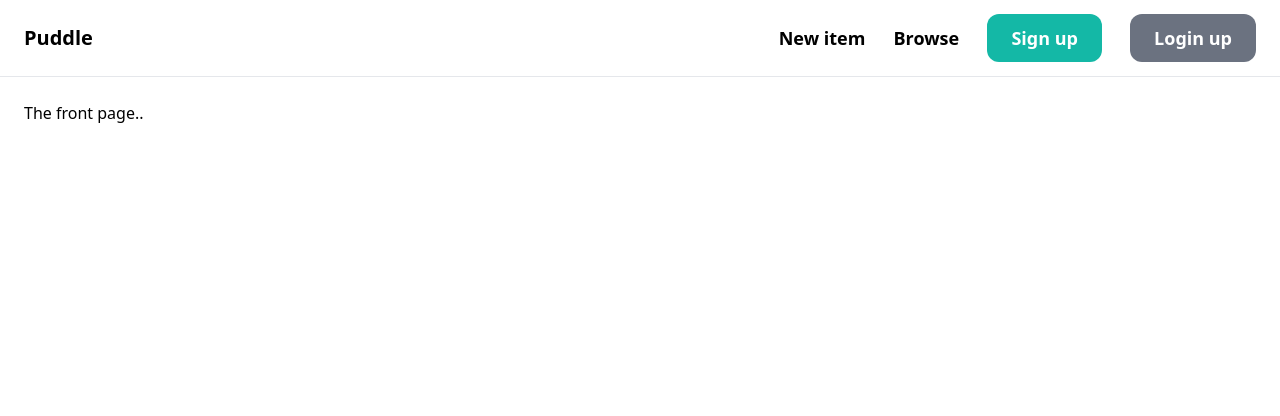
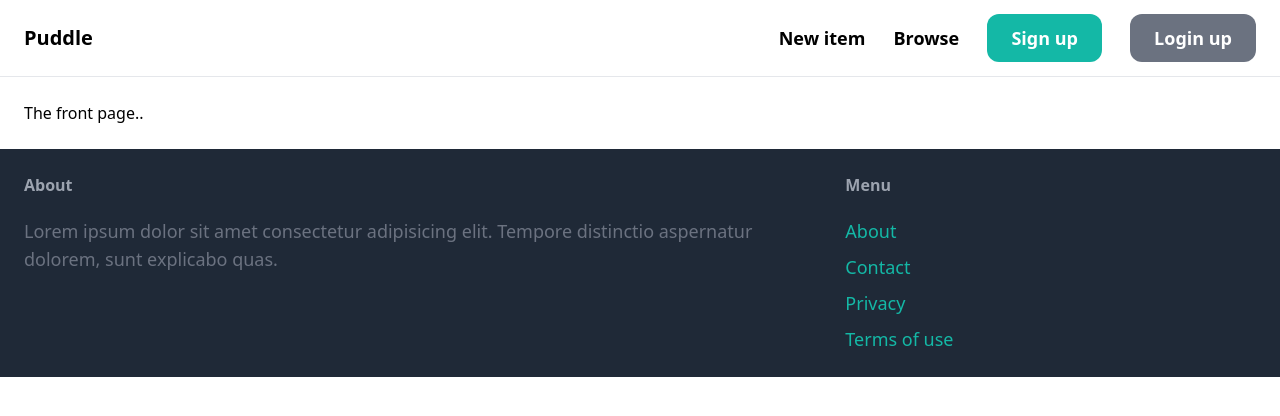
Before and after one commit to HarunaDev/django-oline-marketplace, a Django app: page / in a window 1280 px wide. Shown: the top 416 px of the page. Run offline with Django 4.2, Linux system fonts and the light colour scheme; some libraries are stand-ins or nearby versions.

Commit message:
added footer to app

```diff
--- a/shurp/core/templates/core/base.html
+++ b/shurp/core/templates/core/base.html
@@ -25,5 +25,26 @@
         {% block content %}
         {% endblock %}
     </div>
+
+    <footer class="py-6 px-6 flex justify-between bg-gray-800">
+        <div class="w-2/3 pr-10">
+            <h3 class="mb-5 font-semibold text-gray-400">About</h3>
+
+            <p class="text-lg text-gray-500">
+                Lorem ipsum dolor sit amet consectetur adipisicing elit. Tempore distinctio aspernatur dolorem, sunt explicabo quas.
+            </p>
+        </div>
+
+        <div class="w-1/3">
+            <h3 class="mb-5 font-semibold text-gray-400">Menu</h3>
+
+            <ul class="space-y-2">
+                <li><a href="#" class="text-lg text-teal-500 hover:text-teal-700">About</a></li>
+                <li><a href="#" class="text-lg text-teal-500 hover:text-teal-700">Contact</a></li>
+                <li><a href="#" class="text-lg text-teal-500 hover:text-teal-700">Privacy</a></li>
+                <li><a href="#" class="text-lg text-teal-500 hover:text-teal-700">Terms of use</a></li>
+            </ul>
+        </div>
+    </footer>
 </body>
 </html>
```
